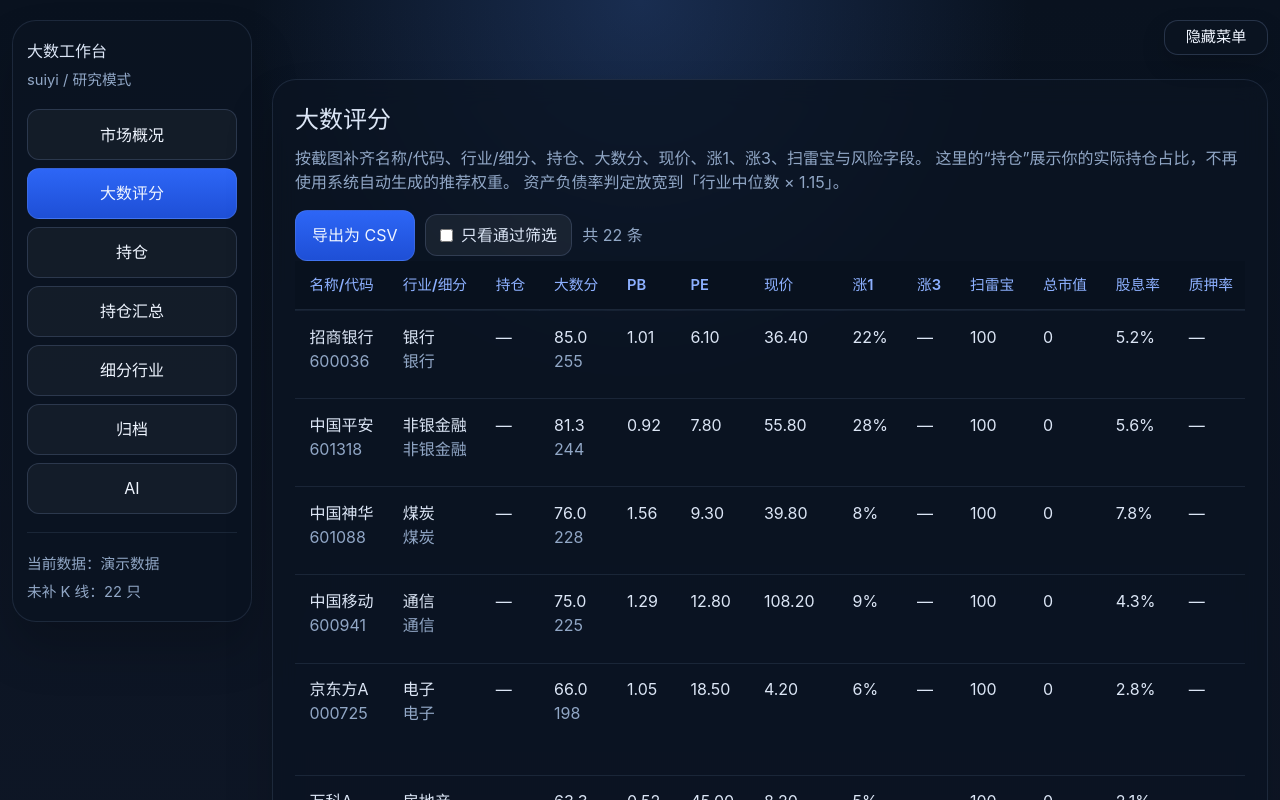
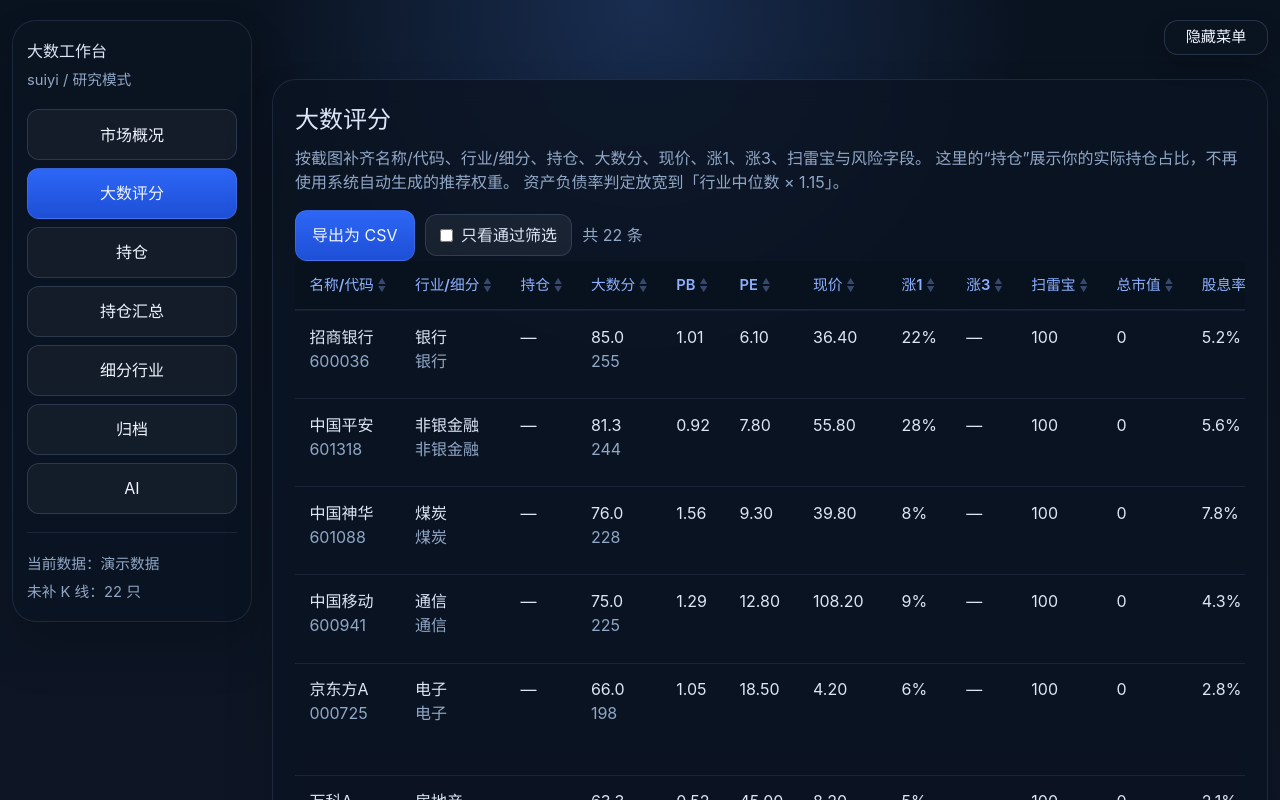
Before and after one commit to 1983suiyi/dashu-stock-web, a React (Vite) app: page / in a window 1280 px wide. Both pictures are taken after a click on the button "大数评分". Shown: the top 800 px of the page. Built offline with nearby package versions, Linux system fonts and the light colour scheme.

Commit message:
Add sortable columns to the score table.
Click a column header to sort ascending or descending, with blank values always pushed to the bottom and text columns defaulting to ascending order.

```diff
--- a/src/App.tsx
+++ b/src/App.tsx
@@ -25,6 +25,7 @@ import type {
   DataSourceMeta,
   MarketSnapshot,
   PortfolioHolding,
+  ScoredStock,
   StockRecord,
   StrategyConfig,
 } from './types'
@@ -119,6 +120,30 @@ type CapitalEvent = {
   amount: number
   note: string
 }
+
+/** 大数评分表可排序的列 */
+type ScoreSortKey =
+  | 'name'
+  | 'industry'
+  | 'holding'
+  | 'score'
+  | 'pb'
+  | 'pe'
+  | 'price'
+  | 'gain1y'
+  | 'gain3y'
+  | 'mine'
+  | 'marketCap'
+  | 'dividendYield'
+  | 'pledgeRatio'
+  | 'goodwillRatio'
+  | 'debtRatio'
+  | 'eligible'
+
+type SortDirection = 'asc' | 'desc'
+
+/** 文本类列默认升序，数值类列默认降序 */
+const TEXT_SORT_KEYS: ScoreSortKey[] = ['name', 'industry']
 
 const ARCHIVE_STORAGE_KEY = 'dashu-workspace-archives'
 const HOLDING_STORAGE_KEY = 'dashu-user-holdings'
@@ -383,6 +408,8 @@ function App() {
   const [loading, setLoading] = useState(false)
   const [progress, setProgress] = useState('')
   const [onlyEligible, setOnlyEligible] = useState(false)
+  const [scoreSortKey, setScoreSortKey] = useState<ScoreSortKey | null>(null)
+  const [scoreSortDirection, setScoreSortDirection] = useState<SortDirection>('desc')
   const [activeView, setActiveView] = useState<WorkspaceView>('overview')
   const [sidebarVisible, setSidebarVisible] = useState(true)
   const [stockQuery, setStockQuery] = useState('000589')
@@ -636,6 +663,108 @@ function App() {
     [scoredStocks],
   )
   const visibleStocks = onlyEligible ? eligibleStocks : scoredStocks
+
+  /** 按当前列与方向排序；未选择列时保持原始顺序，空值始终排在最后 */
+  const sortedVisibleStocks = useMemo(() => {
+    if (scoreSortKey === null) return visibleStocks
+    const direction = scoreSortDirection === 'asc' ? 1 : -1
+    const valueOf = (stock: ScoredStock): number | string | null => {
+      switch (scoreSortKey) {
+        case 'name':
+          return stock.name
+        case 'industry':
+          return `${stock.sector} ${stock.industry}`
+        case 'holding':
+          return holdingWeightByCode.get(stock.code) ?? null
+        case 'score':
+          return stock.totalScore
+        case 'pb':
+          return stock.pb
+        case 'pe':
+          return stock.pe
+        case 'price':
+          return stock.price
+        case 'gain1y':
+          return stock.gain1y
+        case 'gain3y':
+          return stock.gain3y
+        case 'mine':
+          return stock.mineScore
+        case 'marketCap':
+          return stock.marketCap
+        case 'dividendYield':
+          return stock.dividendYield
+        case 'pledgeRatio':
+          return stock.pledgeRatio
+        case 'goodwillRatio':
+          return stock.goodwillRatio
+        case 'debtRatio':
+          return stock.debtRatio
+        case 'eligible':
+          return stock.eligible ? 1 : 0
+        default:
+          return null
+      }
+    }
+    const isBlank = (value: number | string | null) =>
+      value === null ||
+      value === undefined ||
+      value === '' ||
+      (typeof value === 'number' && !Number.isFinite(value))
+
+    return visibleStocks
+      .map((stock, index) => ({ stock, index, value: valueOf(stock) }))
+      .sort((a, b) => {
+        const blankA = isBlank(a.value)
+        const blankB = isBlank(b.value)
+        if (blankA && blankB) return a.index - b.index
+        if (blankA) return 1
+        if (blankB) return -1
+        if (typeof a.value === 'string' && typeof b.value === 'string') {
+          return a.value.localeCompare(b.value, 'zh-Hans-CN') * direction
+        }
+        return ((a.value as number) - (b.value as number)) * direction
+      })
+      .map((item) => item.stock)
+  }, [visibleStocks, scoreSortKey, scoreSortDirection, holdingWeightByCode])
+
+  const toggleScoreSort = (key: ScoreSortKey) => {
+    if (scoreSortKey === key) {
+      setScoreSortDirection(scoreSortDirection === 'asc' ? 'desc' : 'asc')
+      return
+    }
+    setScoreSortKey(key)
+    setScoreSortDirection(TEXT_SORT_KEYS.includes(key) ? 'asc' : 'desc')
+  }
+
+  const renderScoreSortHeader = (key: ScoreSortKey, label: string) => {
+    const isActive = scoreSortKey === key
+    return (
+      <th
+        key={key}
+        aria-sort={
+          isActive ? (scoreSortDirection === 'asc' ? 'ascending' : 'descending') : 'none'
+        }
+      >
+        <button
+          type="button"
+          className={isActive ? 'sort-button active' : 'sort-button'}
+          onClick={() => toggleScoreSort(key)}
+        >
+          <span>{label}</span>
+          <span className="sort-arrows" aria-hidden="true">
+            <span className={isActive && scoreSortDirection === 'asc' ? 'arrow on' : 'arrow'}>
+              ▲
+            </span>
+            <span className={isActive && scoreSortDirection === 'desc' ? 'arrow on' : 'arrow'}>
+              ▼
+            </span>
+          </span>
+        </button>
+      </th>
+    )
+  }
+
   const searchedStocks = useMemo(() => {
     const keyword = normalize(stockQuery)
     if (!keyword) return []
@@ -1531,27 +1660,27 @@ function App() {
         <table>
           <thead>
             <tr>
-              <th>名称/代码</th>
-              <th>行业/细分</th>
-              <th>持仓</th>
-              <th>大数分</th>
-              <th>PB</th>
-              <th>PE</th>
-              <th>现价</th>
-              <th>涨1</th>
-              <th>涨3</th>
-              <th>扫雷宝</th>
-              <th>总市值</th>
-              <th>股息率</th>
-              <th>质押率</th>
-              <th>商誉</th>
-              <th>资产负债 / 宽容上限</th>
-              <th>状态</th>
+              {renderScoreSortHeader('name', '名称/代码')}
+              {renderScoreSortHeader('industry', '行业/细分')}
+              {renderScoreSortHeader('holding', '持仓')}
+              {renderScoreSortHeader('score', '大数分')}
+              {renderScoreSortHeader('pb', 'PB')}
+              {renderScoreSortHeader('pe', 'PE')}
+              {renderScoreSortHeader('price', '现价')}
+              {renderScoreSortHeader('gain1y', '涨1')}
+              {renderScoreSortHeader('gain3y', '涨3')}
+              {renderScoreSortHeader('mine', '扫雷宝')}
+              {renderScoreSortHeader('marketCap', '总市值')}
+              {renderScoreSortHeader('dividendYield', '股息率')}
+              {renderScoreSortHeader('pledgeRatio', '质押率')}
+              {renderScoreSortHeader('goodwillRatio', '商誉')}
+              {renderScoreSortHeader('debtRatio', '资产负债 / 宽容上限')}
+              {renderScoreSortHeader('eligible', '状态')}
               <th>风险提示</th>
             </tr>
           </thead>
           <tbody>
-            {visibleStocks.slice(0, 300).map((stock) => {
+            {sortedVisibleStocks.slice(0, 300).map((stock) => {
               const hintItems = [
                 ...stock.notes,
                 ...stock.missingFields.map((field) => `待补：${field}`),
--- a/src/index.css
+++ b/src/index.css
@@ -96,6 +96,42 @@ th {
   font-size: 0.92rem;
   font-weight: 600;
   white-space: nowrap;
+}
+
+.sort-button {
+  display: inline-flex;
+  align-items: center;
+  gap: 4px;
+  padding: 0;
+  border: none;
+  background: none;
+  color: inherit;
+  font: inherit;
+  cursor: pointer;
+}
+
+.sort-button:hover {
+  color: #cfe0ff;
+}
+
+.sort-button.active {
+  color: #cfe0ff;
+}
+
+.sort-arrows {
+  display: inline-flex;
+  flex-direction: column;
+  line-height: 1;
+  font-size: 0.5rem;
+}
+
+.arrow {
+  color: rgba(141, 176, 255, 0.35);
+  transition: color 0.15s ease;
+}
+
+.arrow.on {
+  color: #7fe3ff;
 }
 
 #root {
```
